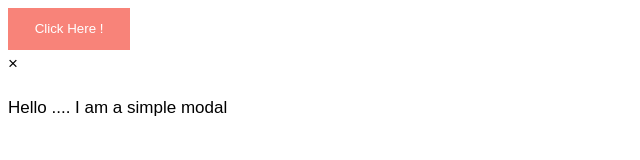
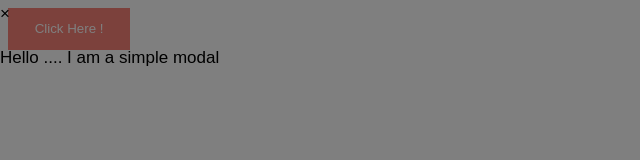
Before and after one commit to klanti117/simple-Modal, a plain HTML site: page index.html in a window 1280 px wide. Shown: the whole page, without its empty margins (0-640 px from the left). Drawn offline with Linux system fonts and the light colour scheme.

Commit message:
styled modal

```diff
--- a/style.css
+++ b/style.css
@@ -12,3 +12,17 @@ body{
 .button:hover {
 	background: #333;
 }
+
+.modal{
+	/*display:none;*/ /*means you wont see it when the page loads */
+	position:fixed;
+	z-index: 1;
+
+	top: 0;
+	left: 0;
+
+	height: 100%;
+	width: 100%;
+	overflow: auto; /*this enables the scroll bar*/
+	background-color: rgba(0,0,0,0.5);
+}
```
